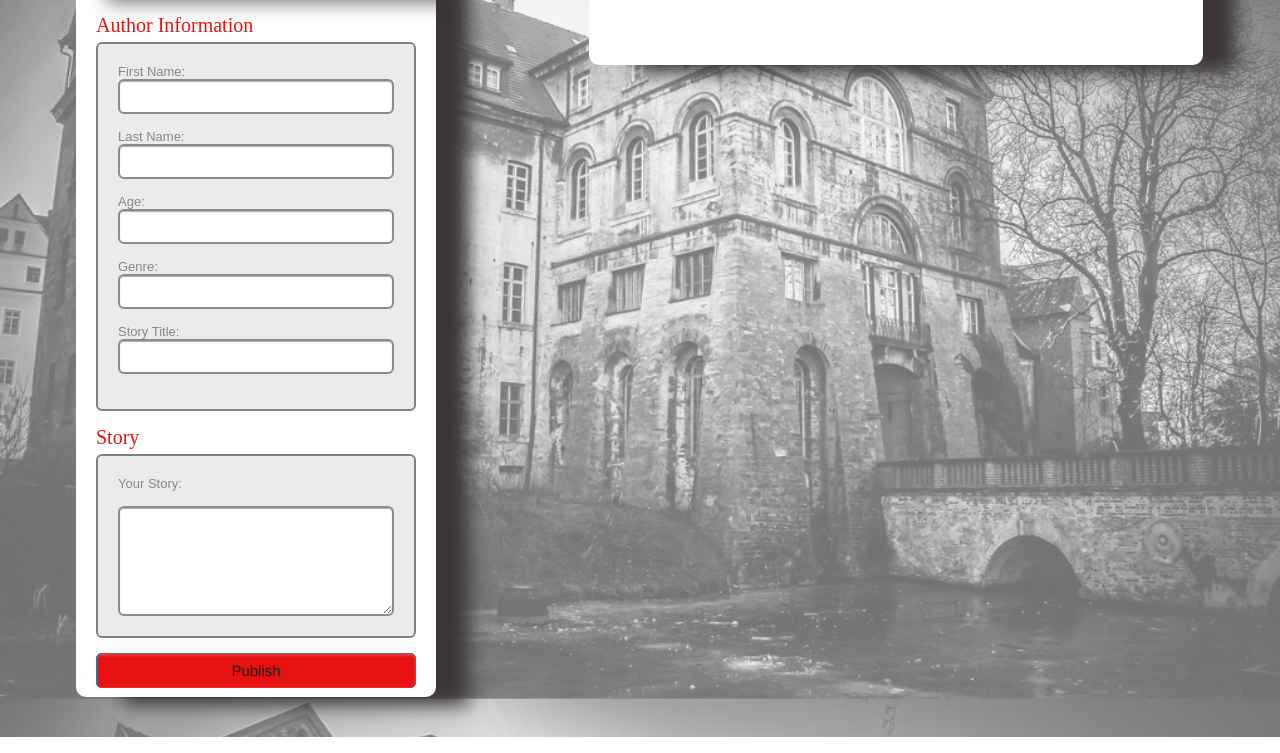
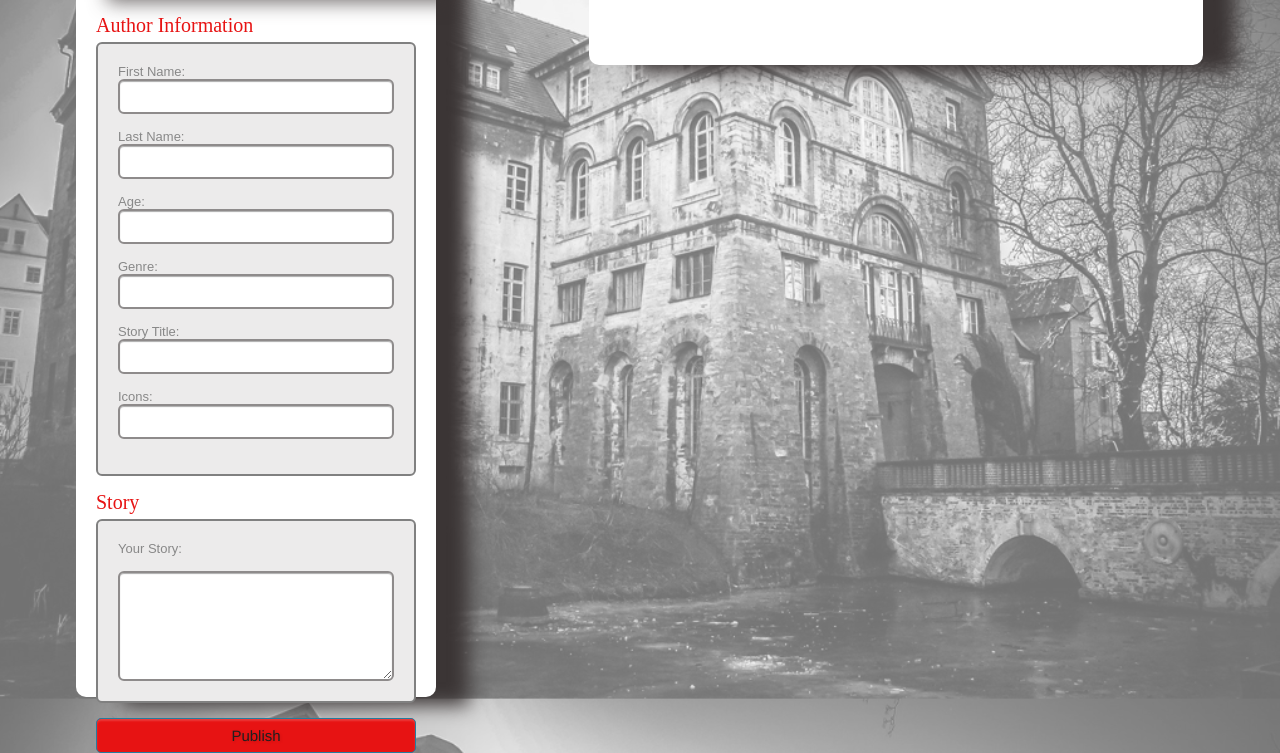
Before and after one commit to antonDinkov/ScaryStory, a plain HTML site: page index.html in a window 1280 px wide. Shown: the part 153-906 px from the top of the page. Drawn offline with Linux system fonts and the light colour scheme.

Commit message:
adding icons field to the form

```diff
--- a/index.html
+++ b/index.html
@@ -32,6 +32,7 @@
           <label>Story Title:
             <input type="text" id="story-title" name="field5" />
           </label>
+          <label>Icons: <input type="text" id="genre" name="field6" /></label>
         </div>
 
         <div class="section">
```
